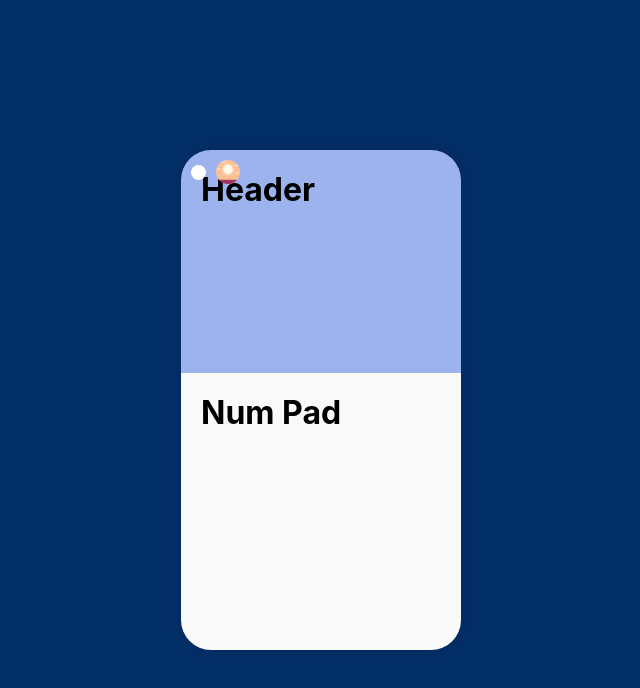
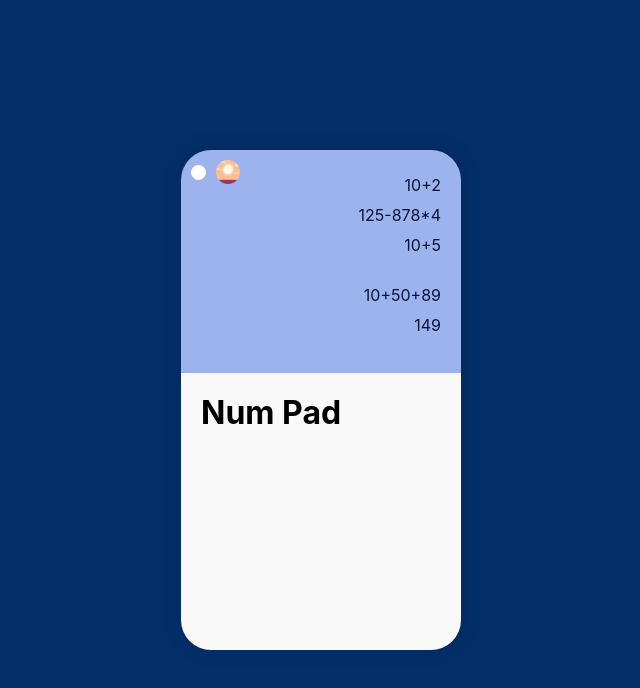
Before and after one commit to mimi544/react_calculator, a React (Create React App) app: page / in a window 1280 px wide. Shown: the top 688 px of the page, without its empty margins (319-959 px from the left). Built offline with nearby package versions, Linux system fonts and the light colour scheme.

Commit message:
styling header

```diff
--- a/src/Components/Header/Header.css
+++ b/src/Components/Header/Header.css
@@ -4,3 +4,22 @@
     padding: 20px;
     overflow-y: scroll;
 }
+
+.header p {
+    font-size: 1rem;
+    line-height: 1.875rem;
+    color: var(--text-color-1);
+    display: flex;
+    justify-content: flex-end;
+}
+
+.mathematical_expression {
+    overflow-x: scroll;
+    width: 100%
+}
+
+.mathematical_expression p {
+    white-space: nowrap;
+    min-width: 100%;
+    width: fit-content;
+}
--- a/src/Components/Header/Header.js
+++ b/src/Components/Header/Header.js
@@ -3,7 +3,16 @@ import "./Header.css";
 function Header() {
 	return (
 		<div className="header">
-			<h1>Header</h1>
+			<div className="calculator_history">
+				<p>10+2</p>
+				<p>125-878*4</p>
+				<p>10+5</p>
+			</div>
+			<br />
+			<div className="mathematical_expression">
+				<p>10+50+89</p>
+			</div>
+			<p className="calculator_result">149</p>
 		</div>
 	);
 }
```
